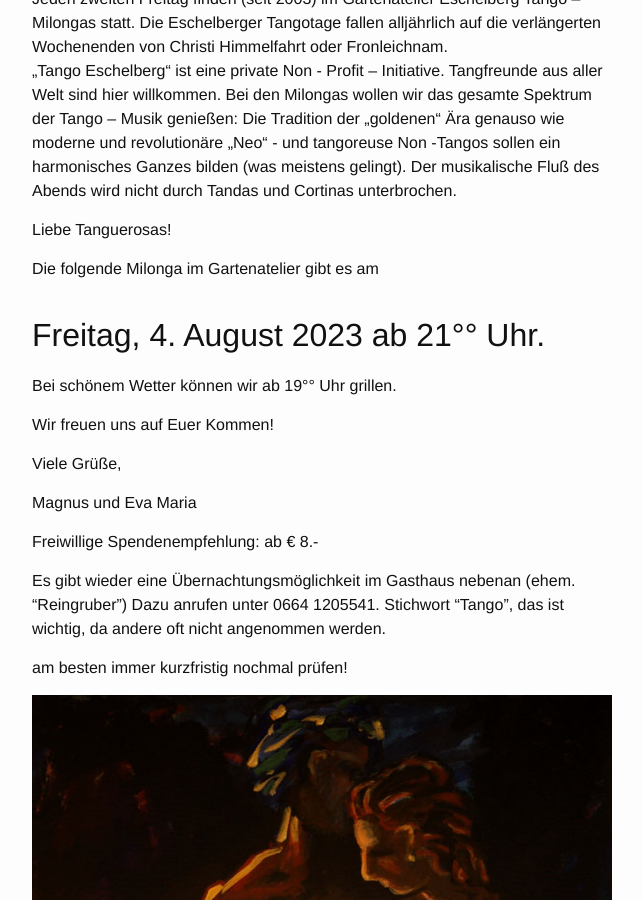
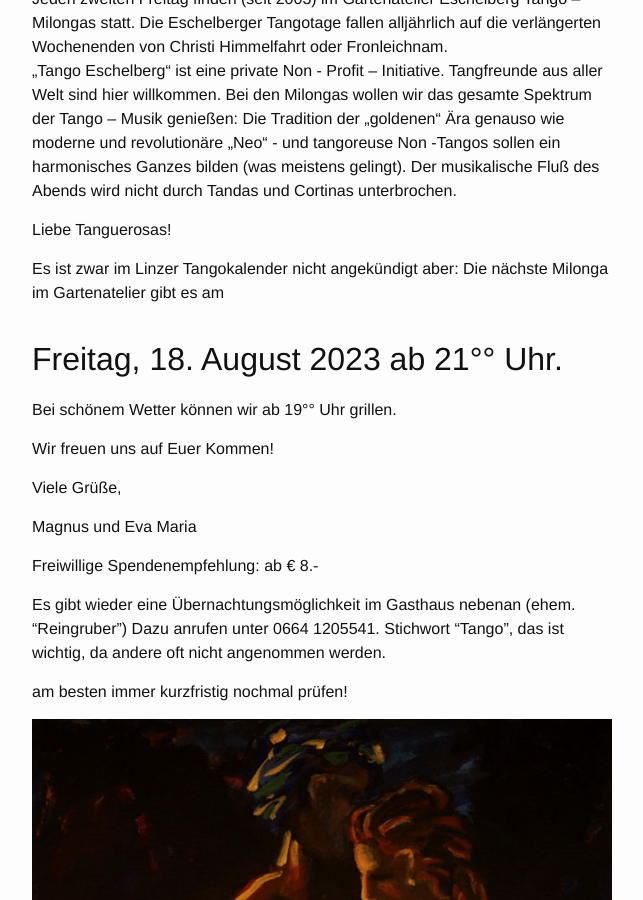
Before and after one commit to eschelberg/eschelberg.github.io, a Jekyll site: the page built from tango/index.md, in a window 1280 px wide and 900 px high, scrolled down 575 px. Shown: the whole window, without its empty margins (158-801 px from the left). Built offline with Jekyll 4.4.1, drawn with Linux system fonts in a browser that asks for light colours.

Commit message:
Update index.md

```diff
--- a/tango/index.md
+++ b/tango/index.md
@@ -11,9 +11,10 @@
 
 Liebe Tanguerosas!
 
-Die folgende Milonga im Gartenatelier gibt es am
+Es ist zwar im Linzer Tangokalender nicht angekündigt aber:
+Die nächste Milonga im Gartenatelier gibt es am
 
-## Freitag, 4. August 2023  ab 21°° Uhr.
+## Freitag, 18. August 2023  ab 21°° Uhr.
 
 
 Bei schönem Wetter können wir ab 19°° Uhr grillen.
```
